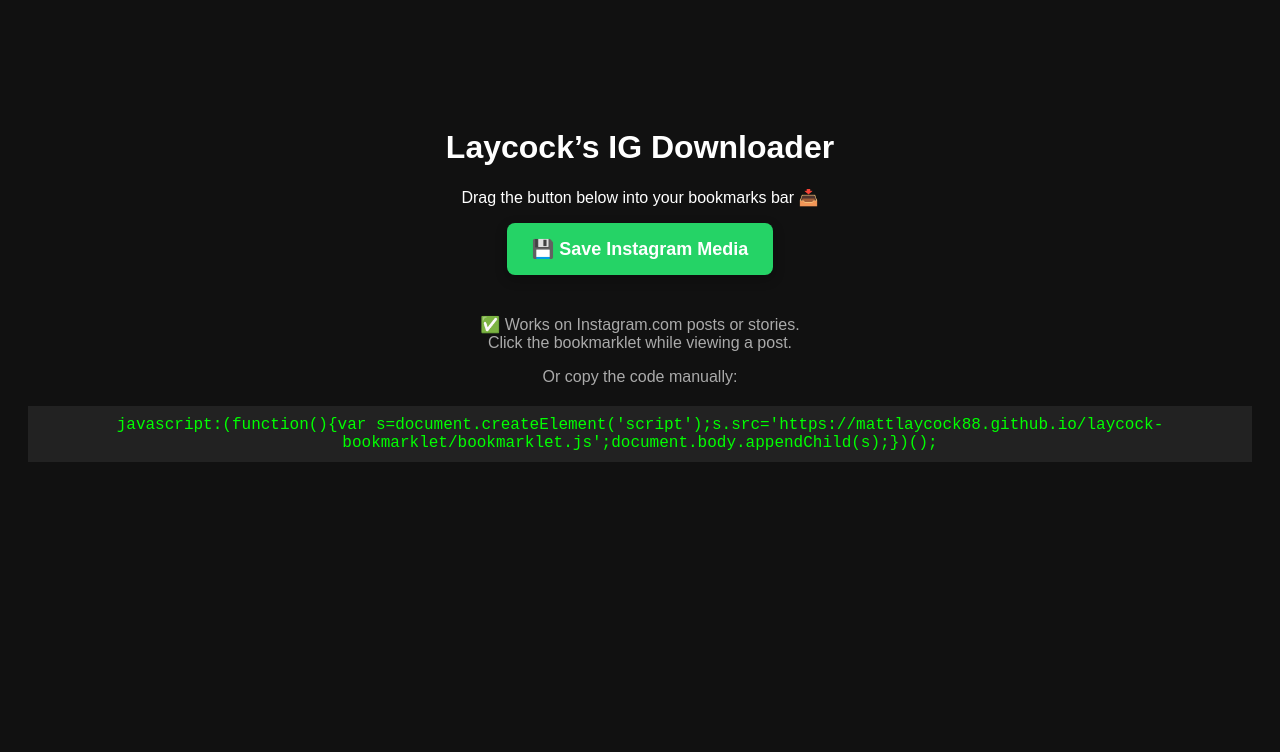
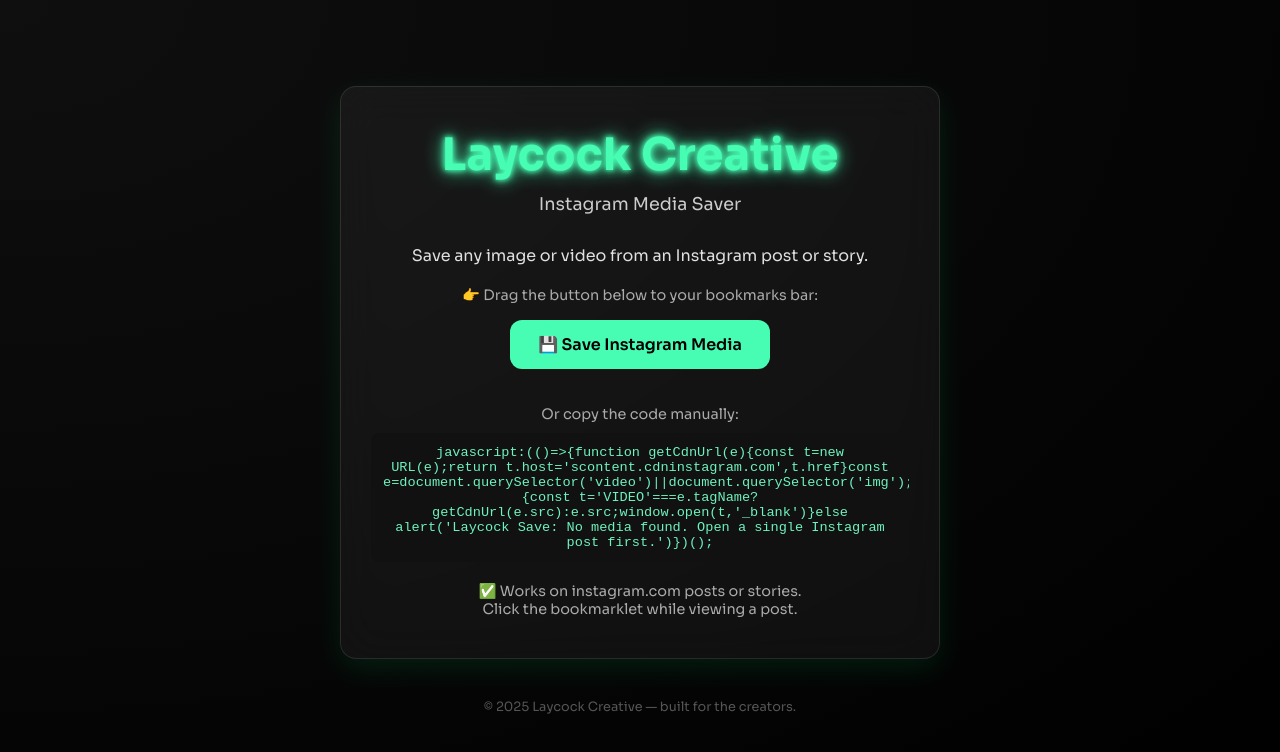
Before and after one commit to mattlaycock88/laycock-bookmarklet, a plain HTML site: page index.html in a window 1280 px wide. Drawn offline with Linux system fonts and the light colour scheme.

Commit message:
Update index.html

```diff
--- a/index.html
+++ b/index.html
@@ -1,59 +1,130 @@
 <!DOCTYPE html>
 <html lang="en">
   <head>
-  <meta charset="UTF-8">
-  <title>Laycock Bookmarklet</title>
+    <meta charset="UTF-8" />
+    <meta name="viewport" content="width=device-width, initial-scale=1.0"/>
+    <title>Laycock Save</title>
+    <link href="https://fonts.googleapis.com/css2?family=Sora:wght@400;600;700&display=swap" rel="stylesheet" />
     <style>
+      * {
+        margin: 0;
+        padding: 0;
+        box-sizing: border-box;
+      }
+
       body {
-      background-color: #111;
-      color: #fff;
-      font-family: Arial, sans-serif;
+        background: radial-gradient(ellipse at top left, #0f0f0f, #000);
+        font-family: 'Sora', sans-serif;
+        color: #e0e0e0;
+        display: flex;
+        flex-direction: column;
+        align-items: center;
+        justify-content: center;
+        min-height: 100vh;
+        overflow: hidden;
+        padding: 40px 20px;
+      }
+
+      .glass {
+        background: rgba(255, 255, 255, 0.05);
+        border: 1px solid rgba(255, 255, 255, 0.1);
+        box-shadow: 0 10px 30px rgba(0, 255, 128, 0.1);
+        border-radius: 16px;
+        padding: 40px 30px;
+        max-width: 600px;
+        width: 100%;
         text-align: center;
-      padding: 100px 20px;
+        backdrop-filter: blur(20px);
+        animation: fadeIn 1s ease forwards;
       }
-    a.bookmarklet-button {
+
+      @keyframes fadeIn {
+        from { opacity: 0; transform: translateY(20px); }
+        to { opacity: 1; transform: translateY(0); }
+      }
+
+      h1 {
+        font-size: 2.8rem;
+        font-weight: 700;
+        color: #47fcb3;
+        margin-bottom: 10px;
+      }
+
+      h2 {
+        font-weight: 400;
+        font-size: 1.1rem;
+        color: #ccc;
+        margin-bottom: 30px;
+      }
+
+      .button {
+        background: #47fcb3;
+        color: #000;
+        padding: 14px 28px;
+        border-radius: 12px;
+        font-weight: 600;
+        font-size: 1rem;
+        text-decoration: none;
+        transition: all 0.3s ease;
         display: inline-block;
-      padding: 15px 25px;
-      background-color: #25D366;
-      color: white;
-      font-size: 18px;
-      font-weight: bold;
+        margin: 16px 0;
+      }
+
+      .button:hover {
+        background: #32c397;
+        transform: scale(1.05);
+      }
+
+      code {
+        display: block;
+        background: #111;
+        color: #6ef2be;
+        padding: 12px;
         border-radius: 8px;
-      text-decoration: none;
-      box-shadow: 0 4px 12px rgba(0,0,0,0.3);
+        font-family: monospace;
+        margin-top: 10px;
+        font-size: 0.85rem;
+        overflow-x: auto;
       }
-    a.bookmarklet-button:hover {
-      background-color: #1da851;
+
+      .footer {
+        font-size: 0.8rem;
+        color: #555;
+        margin-top: 40px;
+        text-align: center;
       }
-    .instructions {
-      margin-top: 40px;
-      font-size: 16px;
+
+      .tip {
+        font-size: 0.9rem;
+        margin-top: 20px;
         color: #aaa;
       }
-    code {
-      background: #222;
-      padding: 10px;
-      display: block;
-      margin: 20px auto;
-      width: fit-content;
-      color: #0f0;
+
+      .neon-glow {
+        color: #47fcb3;
+        text-shadow: 0 0 5px #47fcb3, 0 0 10px #47fcb3, 0 0 20px #47fcb3;
       }
     </style>
   </head>
   <body>
-  <h1>Laycock’s IG Downloader</h1>
-  <p>Drag the button below into your bookmarks bar 📥</p>
+    <div class="glass">
+      <h1 class="neon-glow">Laycock Creative</h1>
+      <h2>Instagram Media Saver</h2>
+      <p>Save any image or video from an Instagram post or story.</p>
 
-  <a class="bookmarklet-button" href="javascript:(function(){var s=document.createElement('script');s.src='https://mattlaycock88.github.io/laycock-bookmarklet/bookmarklet.js';document.body.appendChild(s);})();">💾 Save Instagram Media</a>
+      <p class="tip">👉 Drag the button below to your bookmarks bar:</p>
+      <a href="javascript:(()=>{function getCdnUrl(e){const t=new URL(e);return t.host='scontent.cdninstagram.com',t.href}const e=document.querySelector('video')||document.querySelector('img');if(e){const t='VIDEO'===e.tagName?getCdnUrl(e.src):e.src;window.open(t,'_blank')}else alert('Laycock Save: No media found. Open a single Instagram post first.')})();" class="button">💾 Save Instagram Media</a>
 
-  <div class="instructions">
-    <p>✅ Works on Instagram.com posts or stories.<br>
-    Click the bookmarklet while viewing a post.</p>
+      <p class="tip">Or copy the code manually:</p>
+      <code>
+        javascript:(()=>{function getCdnUrl(e){const t=new URL(e);return t.host='scontent.cdninstagram.com',t.href}const e=document.querySelector('video')||document.querySelector('img');if(e){const t='VIDEO'===e.tagName?getCdnUrl(e.src):e.src;window.open(t,'_blank')}else alert('Laycock Save: No media found. Open a single Instagram post first.')})();
+      </code>
 
-    <p>Or copy the code manually:</p>
-    <code>
-      javascript:(function(){var s=document.createElement('script');s.src='https://mattlaycock88.github.io/laycock-bookmarklet/bookmarklet.js';document.body.appendChild(s);})();
-    </code>
+      <p class="tip">✅ Works on instagram.com posts or stories.<br>Click the bookmarklet while viewing a post.</p>
+    </div>
+
+    <div class="footer">
+      © 2025 Laycock Creative — built for the creators.
     </div>
   </body>
 </html>
```
Lines whose indentation alone changed are shown as unchanged.
